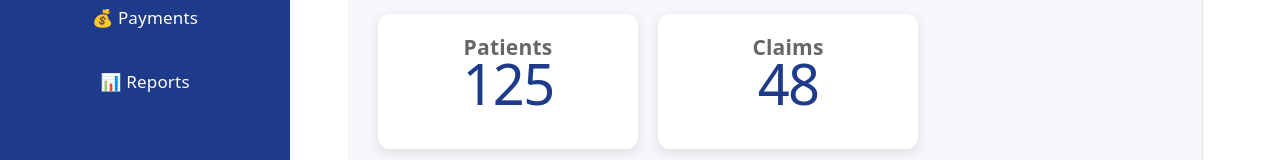
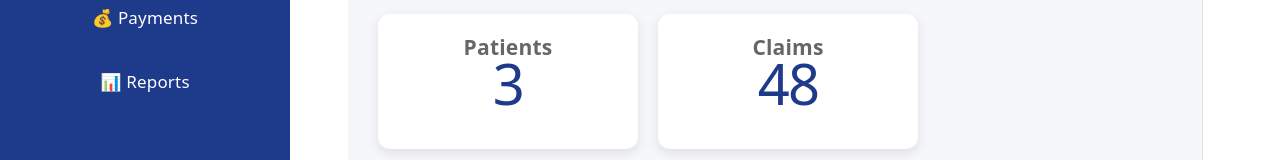
Before and after one commit to ehsankiani222-cloud/MediGenieAI, a React (Vite) app: page / in a window 1280 px wide. Shown: the part 276-436 px from the top of the page. Built offline with nearby package versions, Linux system fonts and the light colour scheme.

Commit message:
Dynamic Dashboard Patient Count

```diff
--- a/src/pages/Dashboard.jsx
+++ b/src/pages/Dashboard.jsx
@@ -1,12 +1,24 @@
-import MainLayout from "../layout/MainLayout";
+import { useContext } from "react";
+import PatientContext from "../context/PatientContext";
+
+import Sidebar from "../components/Sidebar";
+import Navbar from "../components/Navbar";
 import StatCard from "../components/StatCard";
 import RecentClaims from "../components/RecentClaims";
 import QuickActions from "../components/QuickActions";
+
 import "../styles/Dashboard.css";
 
 function Dashboard() {
+  const { patients } = useContext(PatientContext);
+
   return (
-    <MainLayout>
+    <div>
+      <Sidebar />
+
+      <div className="dashboard-content">
+        <Navbar />
+
         <h1>🏥 MediGenie AI Dashboard</h1>
 
         <h3>Welcome, Ehsan!</h3>
@@ -21,16 +33,32 @@ function Dashboard() {
             flexWrap: "wrap",
           }}
         >
-        <StatCard title="Patients" value="125" />
-        <StatCard title="Claims" value="48" />
-        <StatCard title="Payments" value="$12,500" />
-        <StatCard title="Denials" value="6" />
+          <StatCard
+            title="Patients"
+            value={patients.length}
+          />
+
+          <StatCard
+            title="Claims"
+            value="48"
+          />
+
+          <StatCard
+            title="Payments"
+            value="$12,500"
+          />
+
+          <StatCard
+            title="Denials"
+            value="6"
+          />
         </div>
 
         <QuickActions />
 
         <RecentClaims />
-    </MainLayout>
+      </div>
+    </div>
   );
 }
 
```
Lines whose indentation alone changed are shown as unchanged.
